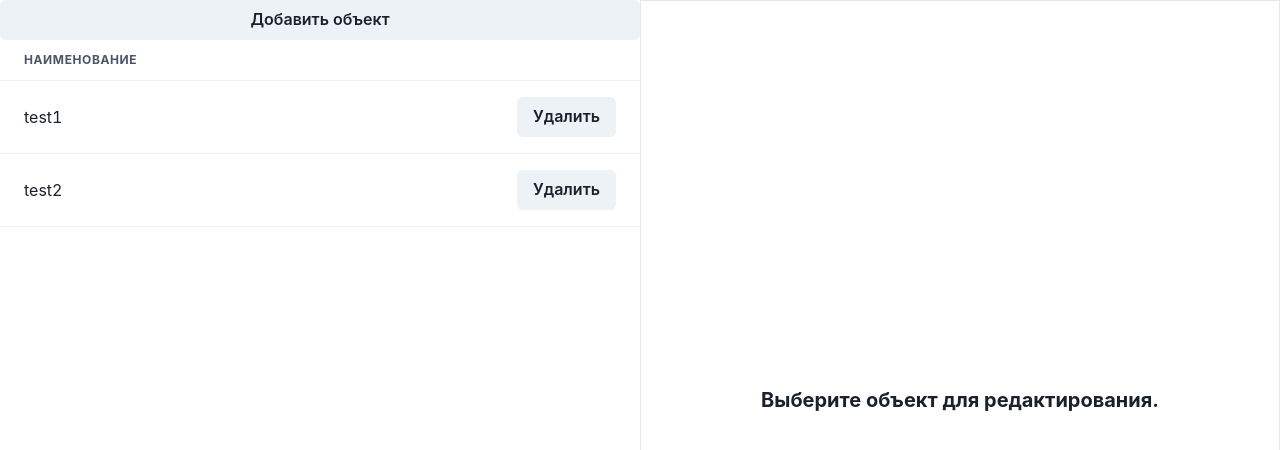
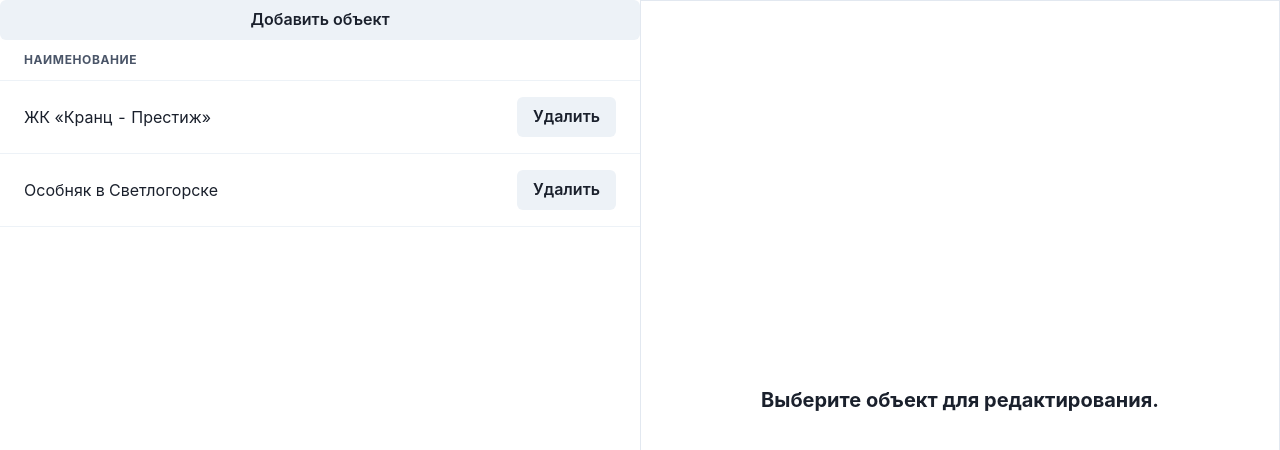
Before and after one commit to helgasurojakova/objects-app, a React (Create React App) app: page / in a window 1280 px wide. Shown: the top 450 px of the page. Built offline with nearby package versions, Linux system fonts and the light colour scheme.

Commit message:
add initial data

```diff
--- a/src/EditObject.tsx
+++ b/src/EditObject.tsx
@@ -42,7 +42,7 @@ export const EditObject = observer(({ id }: { id: string }) => {
 
   return (
     <FormControl w='50%' borderWidth='1px' p='6' h='100vh' style={{overflowY: 'auto'}}>
-      <Heading mb={5} size='md'>Свойства объекта</Heading>
+      <Heading mb={5} size='md'>Свойства объекта {state.name}</Heading>
       <Stack spacing={3}>
         <FormLabel>Наименование</FormLabel>
         <Input type="text" value={state.name || ''} onChange={(event: React.ChangeEvent<HTMLInputElement>) => handleChange(event, 'name')}/>
--- a/src/store.ts
+++ b/src/store.ts
@@ -33,8 +33,20 @@ class ObjectStore {
 
   constructor() {
     this.objects = [
-      new Object('test1', 'test1'),
-      new Object('test2', 'test2'),
+      new Object(
+        'ЖК «Кранц - Престиж»',
+        'Калининградская область, Зеленоградск, ул. Тургенева',
+        'Многоквартирные жилые дома по улице Тургенева',
+        '2023-08-12',
+        'https://cdn-p.cian.site/images/61/000/631/krancprestizh-zelenogradsk-jk-1360001608-10.jpg'
+      ),
+      new Object(
+        'Особняк в Светлогорске',
+        'Калининградская область, Светлогорск, ул. Курортная',
+        'Коттедж рядом с историческим центром Светлогорска',
+        '2023-04-07',
+        'https://kgd.ru/media/k2/items/cache/9a96615feeec1bd8b0065dd4cd9cefa1_XL.jpg',
+      ),
     ]
     makeAutoObservable(this)
   }
```
